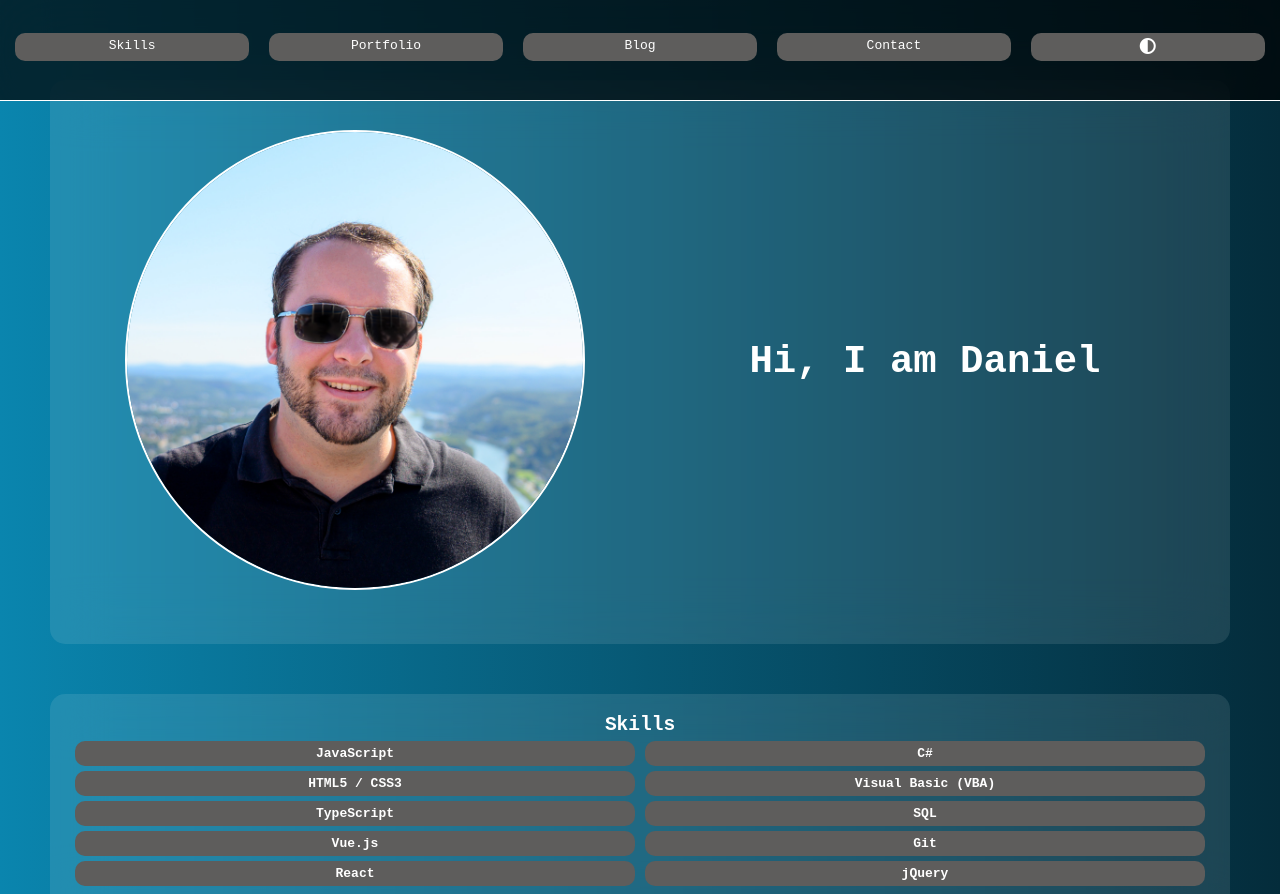
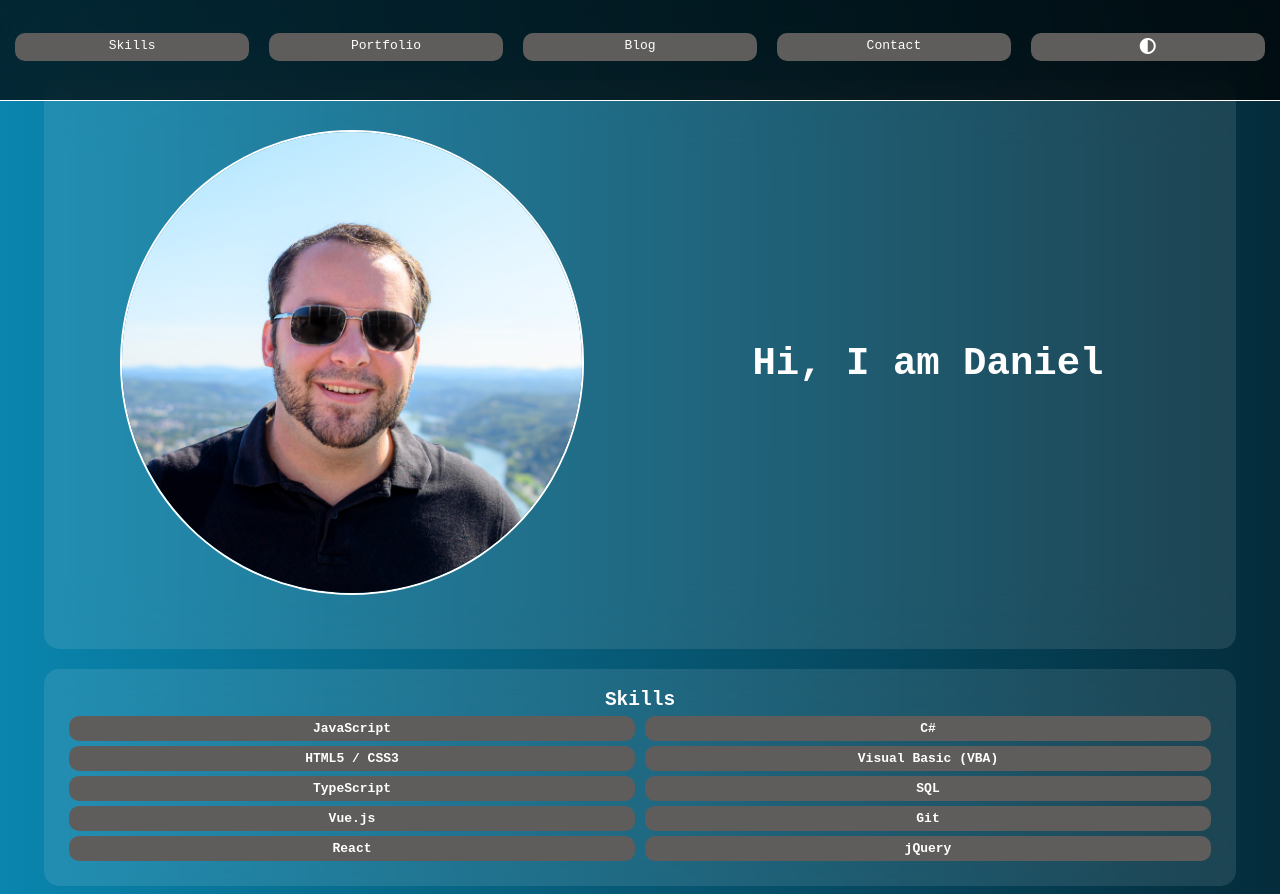
Before and after one commit to DanielVierh/portfolio, a plain HTML site: page index.html in a window 1280 px wide. Shown: the top 894 px of the page. Drawn offline with Linux system fonts and the light colour scheme.

Commit message:
Section breiter gemacht

```diff
--- a/style.css
+++ b/style.css
@@ -51,9 +51,10 @@ section {
     backdrop-filter: blur(30px);
     -webkit-backdrop-filter: blur(30px);
     -moz-backdrop-filter: blur(30px);
-    margin: 50px;
+    margin: 20px auto; /* von branch breitereSection */
     padding: 20px;
     border-radius: 15px;
+    width: 90%; /* von branch breitereSection */
 }
 
 /*
@@ -211,7 +212,7 @@ Media Querys
 ###################################
 */
 
-@media (max-width: 700px) {
+@media (max-width: 1000px) {
     .dualContainer {
         flex-direction: column;
     }
```
